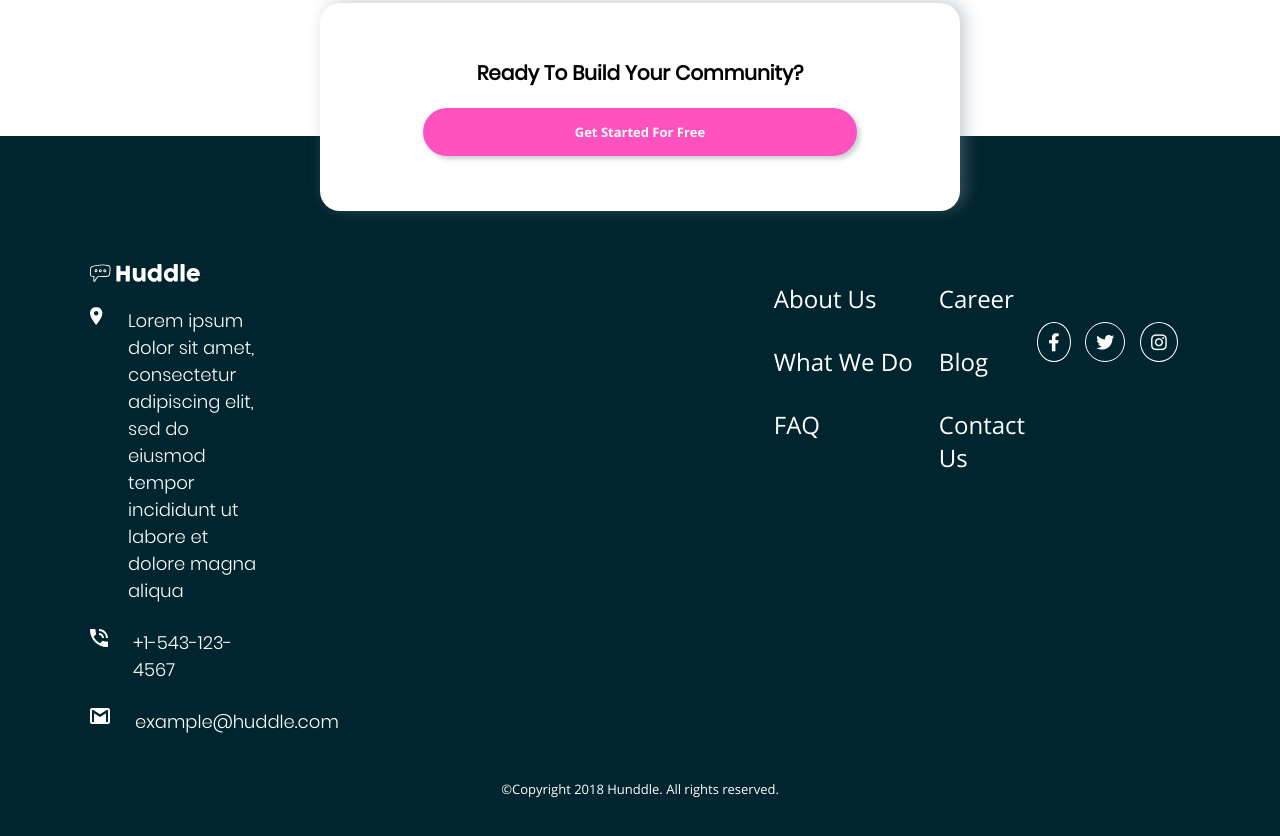
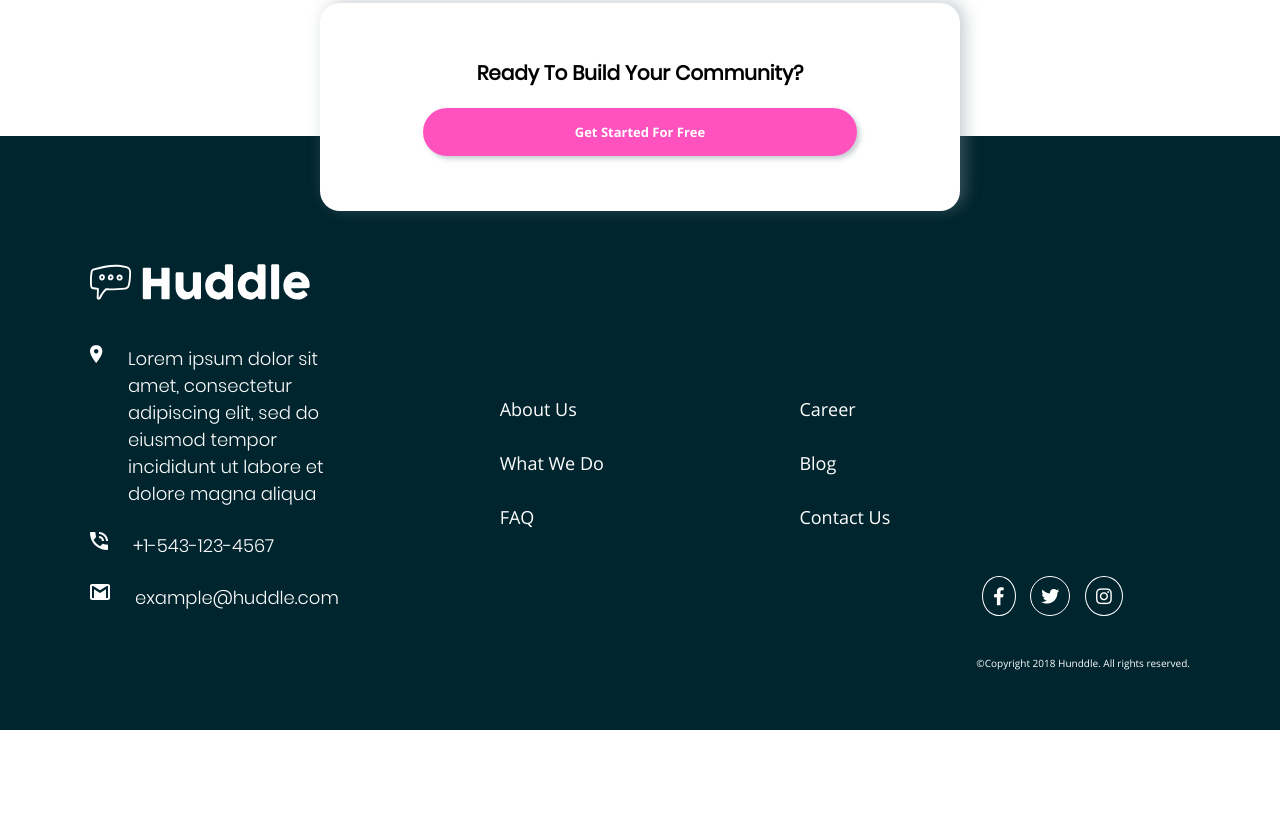
Before and after one commit to arianaomi/LandingPage, a plain HTML site: page index.html in a window 1280 px wide. Shown: the part 2003-2839 px from the top of the page. After the commit the page ends 2733 px from the top, so only its background shows below. Drawn offline with Linux system fonts and the light colour scheme.

Commit message:
:zap: landing page finished
landing page finished

```diff
--- a/css/style.css
+++ b/css/style.css
@@ -57,6 +57,7 @@ header {
   font-family: "open";
   height: 25px;
   width: 150px;
+  cursor: pointer;
 }
 .build {
   text-align: center;
@@ -74,6 +75,7 @@ header {
 }
 
 .button-pink {
+  cursor: pointer;
   font-family: "open";
   border-radius: 25px;
   background-color: hsl(322, 100%, 66%);
@@ -277,24 +279,35 @@ i {
   }
 
   footer > img {
-    width: 10%;
+    width: 20%;
+    margin-bottom: 20px;
   }
 
   .wrapper {
     display: flex;
     justify-content: space-between;
+    align-items: center;
   }
-  .info {
+  .inf {
     width: 25%;
   }
   .section1 {
     width: 25%;
+    margin-left: 10%;
   }
   .section2 {
     width: 25%;
   }
   .redes-sociales {
     width: 25%;
+    align-self: end;
+  }
+  footer h3 {
+    font-size: 18px;
+  }
+  #copy {
+    text-align: end;
+    font-size: 10px;
   }
 
   /* fin footerr */
```
Also changed, not shown: index.html (indentation only).
